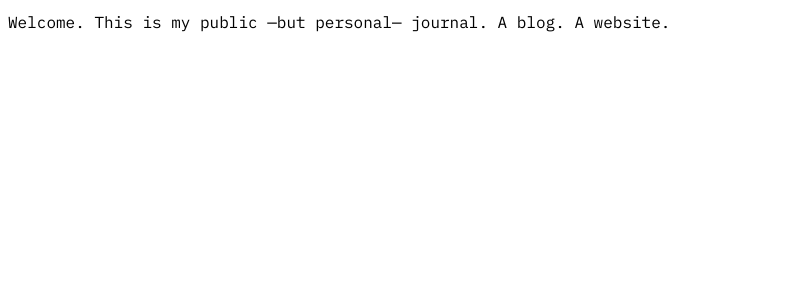
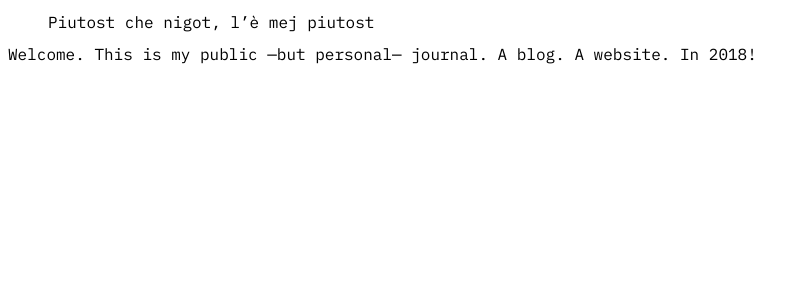
Before and after one commit to menozero/journal, a Jekyll site: the page built from _posts/2018-03-08-first-post.md, in a window 1280 px wide. Shown: the top 300 px of the page, without its empty margins (0-808 px from the left). Built offline with Jekyll 4.4.1, drawn with Linux system fonts in a browser that asks for light colours.

Commit message:
Update 2018-03-08-first-post.md

```diff
--- a/_posts/2018-03-08-first-post.md
+++ b/_posts/2018-03-08-first-post.md
@@ -3,4 +3,6 @@ layout: post
 title: First post
 ---
 
-Welcome. This is my public —but personal— journal. A blog. A website.
+> Piutost che nigot, l'è mej piutost
+
+Welcome. This is my public —but personal— journal. A blog. A website. In 2018!
```
